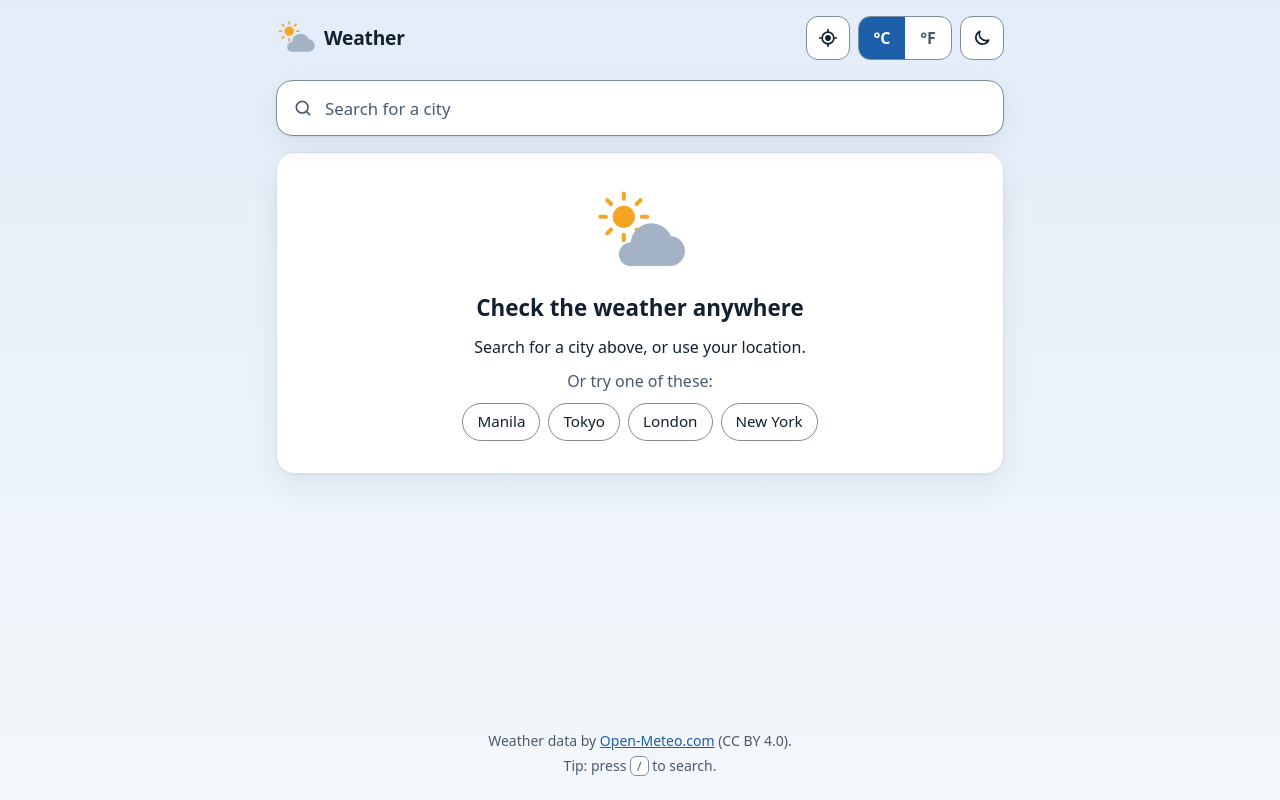
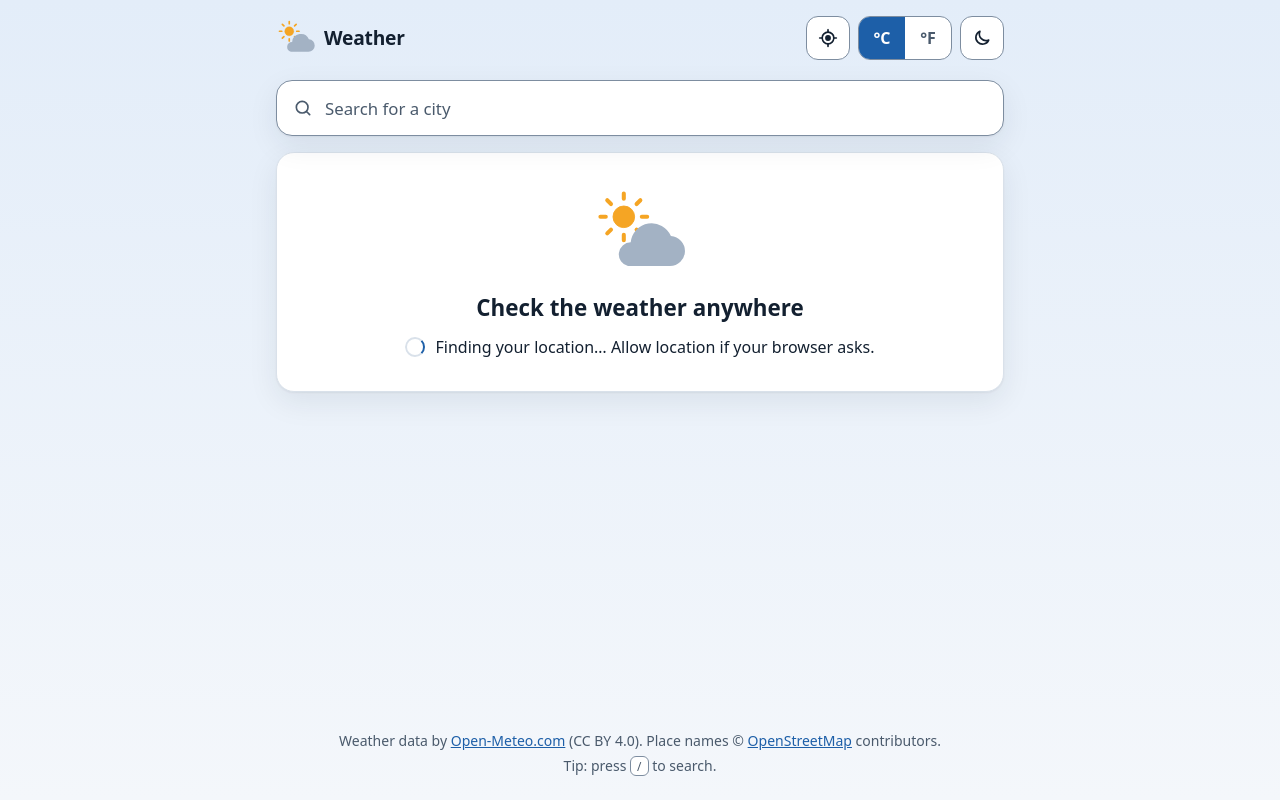
Before and after one commit to jcatibog014/weather_app, a Flask app: page / in a window 1280 px wide. Run offline with Flask 3, Linux system fonts and the light colour scheme.

Commit message:
Open with the weather at the visitor's location, named by town
- The welcome card no longer lists example cities. On start the app
  asks for the location and shows the weather there; if that fails it
  falls back to the last place, or the welcome card with a message.
- New /api/place: reverse geocoding through OpenStreetMap's Nominatim
  (User-Agent header, answers cached), so "my location" shows a town
  name like "Mandaluyong" instead of coordinates.
- A "Your location" badge on the weather card.
- Tests for parse_place, /api/place and reverse_geocode.

Co-Authored-By: Claude Opus 5.5 <noreply@anthropic.com>

```diff
--- a/weather/static/app.js
+++ b/weather/static/app.js
@@ -1,5 +1,6 @@
 // The weather page. It asks our own Flask API for data and draws it:
 //   /api/search?q=Manila            -> places for the search box
+//   /api/place?lat=..&lon=..        -> the town name for "my location"
 //   /api/weather?lat=..&lon=..      -> the weather now, the next 24 hours and 7 days
 // Much of this file is about the moments in between: loading, nothing
 // found, errors and being offline (see docs/PLAN.md for the list of states).
@@ -10,6 +11,7 @@
 
   const SEARCH_DELAY_MS = 300; // wait for a pause in typing, so we don't search on every key
   const REQUEST_TIMEOUT_MS = 15000; // a bit longer than the server's own wait for Open-Meteo
+  const PLACE_TIMEOUT_MS = 6000; // a town name is nice to have; don't hold the weather back for long
   const STALE_AFTER_MS = 10 * 60 * 1000; // refresh when the visitor comes back after 10 minutes
   const MAX_RECENT = 5;
   const MAX_FAVOURITES = 8;
@@ -64,6 +66,10 @@
     searchClear: byId("search-clear"),
     searchMessage: byId("search-message"),
     locate: byId("locate"),
+    welcomeStatus: byId("welcome-status"),
+    welcomeSpinner: byId("welcome-spinner"),
+    welcomeLocate: byId("welcome-locate"),
+    hereBadge: byId("here-badge"),
     unitButtons: document.querySelectorAll("[data-units]"),
     saved: byId("saved"),
     savedList: byId("saved-list"),
@@ -111,9 +117,13 @@
 
   const state = {
     units: "metric",
-    place: null, // the place we are showing or loading: {name, region, lat, lon, isMyLocation}
+    // The place we are showing or loading: {name, region, lat, lon}, plus
+    // isMyLocation for the visitor's own location, and unnamed when we
+    // couldn't find its town name.
+    place: null,
     shown: null, // what is on screen: {place, data, units, loadedAt}
     weatherRequest: null, // AbortController of the forecast request in flight
+    locateRequest: null, // AbortController while we look for the visitor's location
     searchRequest: null,
     searchTimer: 0,
     results: [], // places in the search list
@@ -172,8 +182,8 @@
 
   // GET a URL and return its JSON, or throw an ApiError with a message for people.
   // `signal` lets the caller cancel the request (a newer search replaces an older one).
-  async function fetchJSON(url, signal) {
-    const stopAfter = AbortSignal.timeout(REQUEST_TIMEOUT_MS);
+  async function fetchJSON(url, signal, timeoutMs) {
+    const stopAfter = AbortSignal.timeout(timeoutMs || REQUEST_TIMEOUT_MS);
     let response;
     try {
       response = await fetch(url, {
@@ -224,11 +234,6 @@
     if (uv < 8) return "High";
     if (uv < 11) return "Very high";
     return "Extreme";
-  }
-
-  function coordinates(lat, lon) {
-    return Math.abs(lat).toFixed(2) + "° " + (lat >= 0 ? "N" : "S") + ", " +
-      Math.abs(lon).toFixed(2) + "° " + (lon >= 0 ? "E" : "W");
   }
 
   // Open-Meteo's times are already in the place's own clock, like
@@ -340,6 +345,7 @@
   // ---------- Loading the weather ----------
 
   async function loadWeather(place) {
+    stopLocating(); // the visitor picked a place, so a slow location answer mustn't replace it
     if (state.weatherRequest) state.weatherRequest.abort(); // only the newest request counts
     const request = new AbortController();
     state.weatherRequest = request;
@@ -368,7 +374,7 @@
       showView("weather");
       announce(place.name + ": " + degrees(data.current.temperature) + ", " + data.current.condition.label + ".");
       save("weather.lastPlace", place);
-      if (!place.isMyLocation) addRecent(place);
+      if (!place.unnamed) addRecent(place);
     } catch (error) {
       if (request.signal.aborted) return; // a newer request took over and shows its own result
       if (refreshing) {
@@ -414,6 +420,7 @@
     document.body.dataset.mood = now.condition.mood;
     document.title = place.name + " · Weather";
 
+    el.hereBadge.hidden = !place.isMyLocation;
     el.placeName.textContent = place.name;
     el.placeRegion.textContent = place.region || "";
     el.placeRegion.hidden = !place.region;
@@ -510,7 +517,7 @@
 
   function renderFavourite() {
     const place = state.shown.place;
-    el.favourite.hidden = Boolean(place.isMyLocation); // "Your location" moves with you
+    el.favourite.hidden = Boolean(place.unnamed); // a star for "Your location" would mean nothing later
     const on = isFavourite(place);
     el.favourite.setAttribute("aria-pressed", String(on));
     el.favourite.title = on ? "Remove from favourites" : "Add to favourites";
@@ -750,40 +757,122 @@
 
   // ---------- My location ----------
 
-  function locationFailed(error) {
-    const message = error.code === error.PERMISSION_DENIED
-      ? "Location is blocked. You can still search for a city, or allow location for this site in your browser."
-      : "We couldn't find your location. Please search for a city instead.";
-    showNotice(message);
+  const LOCATION_BLOCKED = "Location is blocked, so we can't show your weather. Search for a city above, or allow location for this site in your browser.";
+  const LOCATION_NOT_FOUND = "We couldn't find your location. Search for a city above, or try again.";
+
+  // The welcome card's line: what is happening with the location.
+  function setWelcome(text, busy, canRetry) {
+    el.welcomeStatus.textContent = text;
+    el.welcomeSpinner.hidden = !busy;
+    el.welcomeLocate.hidden = busy || !canRetry || !("geolocation" in navigator);
+  }
+
+  function resetLocateButton() {
+    el.locate.classList.remove("is-busy");
+    el.locate.disabled = false;
+  }
+
+  // Forget a location search that is still running (the visitor chose another place).
+  function stopLocating() {
+    if (state.locateRequest) state.locateRequest.abort();
+    state.locateRequest = null;
+    resetLocateButton();
+  }
+
+  // Open-Meteo can't turn coordinates into a name, so our server asks
+  // OpenStreetMap. Without a name, the weather still works: "Your location".
+  async function nameOf(lat, lon, signal) {
+    const place = { name: "Your location", region: "", lat: lat, lon: lon, isMyLocation: true, unnamed: true };
+    try {
+      const found = await fetchJSON("/api/place?" + new URLSearchParams({ lat: lat, lon: lon }), signal, PLACE_TIMEOUT_MS);
+      return Object.assign(place, { name: found.name, region: found.region, unnamed: false });
+    } catch (error) {
+      return place;
+    }
+  }
+
+  // auto: true when the app does this by itself on start. Then a failure
+  // quietly falls back to the last place seen, or the welcome card.
+  function locateMe(auto) {
+    stopLocating();
+    const request = new AbortController();
+    state.locateRequest = request;
+    el.locate.classList.add("is-busy");
+    el.locate.disabled = true;
+    hideNotice();
+    if (!views.welcome.hidden) setWelcome("Finding your location… Allow location if your browser asks.", true);
+    announce("Finding your location…");
+
+    navigator.geolocation.getCurrentPosition(
+      async function (position) {
+        if (request.signal.aborted) return; // the visitor picked a city in the meantime
+        // 4 decimals is about 10 m: close enough for weather, and kinder to privacy in the URL.
+        const lat = Number(position.coords.latitude.toFixed(4));
+        const lon = Number(position.coords.longitude.toFixed(4));
+        showView("loading");
+        const place = await nameOf(lat, lon, request.signal);
+        if (request.signal.aborted) return;
+        state.locateRequest = null;
+        resetLocateButton();
+        loadWeather(place);
+      },
+      function (error) {
+        if (request.signal.aborted) return;
+        state.locateRequest = null;
+        resetLocateButton();
+        const blocked = error.code === error.PERMISSION_DENIED;
+        const message = blocked ? LOCATION_BLOCKED : LOCATION_NOT_FOUND;
+        if (auto) {
+          fallBack(message, !blocked);
+        } else if (!views.welcome.hidden) {
+          setWelcome(message, false, !blocked);
+        } else {
+          showNotice(message);
+        }
+      },
+      { timeout: 10000, maximumAge: 10 * 60 * 1000 }
+    );
+  }
+
+  // When the location can't be used on start: the last place seen, or the welcome card.
+  function fallBack(message, canRetry) {
+    const lastPlace = load("weather.lastPlace", null);
+    if (isPlace(lastPlace)) {
+      loadWeather(lastPlace);
+    } else {
+      showView("welcome");
+      setWelcome(message, false, canRetry);
+      announce(message);
+    }
+  }
+
+  async function startWithMyLocation() {
+    showView("welcome");
+    if (!("geolocation" in navigator)) {
+      fallBack("Search for a city above to see its weather.", false);
+      return;
+    }
+    // A browser that already said "no" would only say it again; don't ask.
+    let permission = "prompt";
+    try {
+      permission = (await navigator.permissions.query({ name: "geolocation" })).state;
+    } catch (e) {
+      // Older browsers can't tell us; just ask.
+    }
+    if (permission === "denied") {
+      fallBack(LOCATION_BLOCKED, false);
+    } else {
+      locateMe(true);
+    }
   }
 
   if ("geolocation" in navigator) {
     el.locate.hidden = false;
     el.locate.addEventListener("click", function () {
-      el.locate.classList.add("is-busy");
-      el.locate.disabled = true;
-      hideNotice();
-      announce("Finding your location…");
-
-      function done() {
-        el.locate.classList.remove("is-busy");
-        el.locate.disabled = false;
-      }
-
-      navigator.geolocation.getCurrentPosition(
-        function (position) {
-          done();
-          // 4 decimals is about 10 m: close enough for weather, and kinder to privacy in the URL.
-          const lat = Number(position.coords.latitude.toFixed(4));
-          const lon = Number(position.coords.longitude.toFixed(4));
-          loadWeather({ name: "Your location", region: coordinates(lat, lon), lat: lat, lon: lon, isMyLocation: true });
-        },
-        function (error) {
-          done();
-          locationFailed(error);
-        },
-        { timeout: 10000, maximumAge: 10 * 60 * 1000 }
-      );
+      locateMe(false);
+    });
+    el.welcomeLocate.addEventListener("click", function () {
+      locateMe(false);
     });
   }
 
@@ -791,7 +880,8 @@
 
   // The URL always names the place on screen, so it can be bookmarked or shared.
   function updateUrl(place) {
-    const params = new URLSearchParams({ name: place.name, lat: place.lat, lon: place.lon });
+    const params = new URLSearchParams({ lat: place.lat, lon: place.lon });
+    if (!place.unnamed) params.set("name", place.name);
     if (place.region) params.set("region", place.region);
     if (place.isMyLocation) params.set("here", "1");
     history.replaceState(null, "", "?" + params);
@@ -799,12 +889,15 @@
 
   function placeFromUrl() {
     const params = new URLSearchParams(window.location.search);
+    const here = params.get("here") === "1";
+    const name = params.get("name");
     const place = {
-      name: params.get("name") || "Selected place",
+      name: name || (here ? "Your location" : "Selected place"),
       region: params.get("region") || "",
       lat: parseFloat(params.get("lat")),
       lon: parseFloat(params.get("lon")),
-      isMyLocation: params.get("here") === "1",
+      isMyLocation: here,
+      unnamed: !name,
     };
     return isPlace(place) ? place : null;
   }
@@ -835,23 +928,16 @@
 
   // ---------- Start ----------
 
-  document.querySelectorAll("#welcome [data-lat]").forEach(function (button) {
-    button.addEventListener("click", function () {
-      const data = button.dataset;
-      loadWeather({ name: data.name, region: data.region, lat: Number(data.lat), lon: Number(data.lon) });
-    });
-  });
-
   setUnits(load("weather.units", "metric") === "imperial" ? "imperial" : "metric", false);
   updateOnline();
   renderSavedPlaces();
 
-  // A shared link wins, then the last place seen, else the welcome card.
-  const lastPlace = load("weather.lastPlace", null);
-  const startPlace = placeFromUrl() || (isPlace(lastPlace) ? lastPlace : null);
-  if (startPlace) {
-    loadWeather(startPlace);
+  // A shared link wins. Otherwise: where the visitor is now, then the last
+  // place seen, else the welcome card with a search box.
+  const linkedPlace = placeFromUrl();
+  if (linkedPlace) {
+    loadWeather(linkedPlace);
   } else {
-    showView("welcome");
+    startWithMyLocation();
   }
 })();
--- a/weather/static/style.css
+++ b/weather/static/style.css
@@ -413,7 +413,6 @@ button { font: inherit; }
 .saved { display: flex; align-items: center; flex-wrap: wrap; gap: 8px; margin-top: -4px; }
 
 .chips { display: flex; flex-wrap: wrap; gap: 8px; margin: 0; padding: 0; list-style: none; }
-.chips.centered { justify-content: center; }
 
 .chip {
   display: inline-flex;
@@ -480,6 +479,8 @@ button { font: inherit; }
 .message-card h1,
 .message-card h2 { font-size: 1.4rem; color: var(--text); margin: 0; }
 .message-card .button { margin-top: 6px; }
+.welcome-status { display: flex; align-items: center; justify-content: center; gap: 10px; max-width: 34rem; }
+.welcome-status .spinner { flex: none; margin: 0; }
 
 /* While new data loads, the old weather stays on screen, a little faded. */
 #weather { transition: opacity 0.2s; }
@@ -489,6 +490,16 @@ button { font: inherit; }
 
 .current-head { display: flex; align-items: flex-start; justify-content: space-between; gap: 12px; }
 .current-head h1 { font-size: 1.75rem; line-height: 1.2; letter-spacing: -0.01em; }
+
+.here-badge {
+  display: inline-flex;
+  align-items: center;
+  gap: 4px;
+  margin-bottom: 4px;
+  color: var(--accent);
+  font-size: 0.85rem;
+  font-weight: 700;
+}
 
 .favourite { flex: none; color: var(--muted); }
 .favourite[aria-pressed="true"] { color: var(--star); }
--- a/weather/templates/base.html
+++ b/weather/templates/base.html
@@ -38,7 +38,7 @@
   </main>
 
   <footer class="site-footer">
-    <p>Weather data by <a href="https://open-meteo.com/">Open-Meteo.com</a> (CC BY 4.0).</p>
+    <p>Weather data by <a href="https://open-meteo.com/">Open-Meteo.com</a> (CC BY 4.0). Place names © <a href="https://www.openstreetmap.org/copyright">OpenStreetMap</a> contributors.</p>
     {% block footer_extra %}{% endblock %}
   </footer>
   {% block scripts %}{% endblock %}
--- a/weather/templates/index.html
+++ b/weather/templates/index.html
@@ -57,18 +57,14 @@
     </section>
   </noscript>
 
-  {# ---------- State: first visit ---------- #}
+  {# ---------- State: first visit ----------
+     The app starts by looking for the visitor's location; this card says how
+     that is going, and stays if the location can't be used. #}
   <section class="card message-card" id="welcome" hidden>
     {{ icon("wx-partly-cloudy", class="wx-icon wx-big", size=96) }}
     <h1>Check the weather anywhere</h1>
-    <p>Search for a city above, or use your location.</p>
-    <p class="muted">Or try one of these:</p>
-    <ul class="chips centered">
-      <li><button type="button" class="chip" data-name="Manila" data-region="National Capital Region, Philippines" data-lat="14.6042" data-lon="120.9822">Manila</button></li>
-      <li><button type="button" class="chip" data-name="Tokyo" data-region="Tokyo, Japan" data-lat="35.6895" data-lon="139.6917">Tokyo</button></li>
-      <li><button type="button" class="chip" data-name="London" data-region="England, United Kingdom" data-lat="51.5085" data-lon="-0.1257">London</button></li>
-      <li><button type="button" class="chip" data-name="New York" data-region="New York, United States" data-lat="40.7143" data-lon="-74.006">New York</button></li>
-    </ul>
+    <p class="welcome-status"><span class="spinner" id="welcome-spinner" hidden></span><span id="welcome-status">Search for a city above.</span></p>
+    <button type="button" class="button" id="welcome-locate" hidden>{{ icon("i-locate", size=18) }} Use my location</button>
   </section>
 
   {# ---------- State: loading (grey blocks shaped like the real cards) ---------- #}
@@ -104,6 +100,7 @@
     <section class="card current" aria-labelledby="place-name">
       <div class="current-head">
         <div>
+          <p class="here-badge" id="here-badge" hidden>{{ icon("i-locate", size=14) }} Your location</p>
           <h1 id="place-name"></h1>
           <p class="muted" id="place-region"></p>
           <p class="muted" id="local-time"></p>
--- a/weather/views.py
+++ b/weather/views.py
@@ -13,8 +13,8 @@ Status codes the API uses:
 from flask import Blueprint, current_app, render_template, request
 
 from . import client
-from .parsing import parse_cities, parse_forecast
-from .validation import validate_search, validate_weather
+from .parsing import parse_cities, parse_forecast, parse_place
+from .validation import validate_coordinates, validate_search, validate_weather
 
 bp = Blueprint("weather", __name__)
 
@@ -56,6 +56,24 @@ def search():
     return {"query": data["q"], "results": results}
 
 
+@bp.get("/api/place")
+def place():
+    """The name of the town at lat/lon, for "my location"."""
+    data, errors = validate_coordinates(request.args)
+    if errors:
+        return {"errors": errors}, 400
+    try:
+        # Rounded to about 1 km: enough for a town name, and nearby visitors share the cache.
+        found = parse_place(client.reverse_geocode(round(data["lat"], 2), round(data["lon"], 2)))
+    except client.WeatherServiceError as error:
+        return service_error(error.kind)
+    except PARSE_ERRORS:
+        return service_error("bad_data")
+    if found is None:
+        return {"error": "There is no town or city here.", "kind": "not_found"}, 404
+    return found
+
+
 @bp.get("/api/weather")
 def weather():
     data, errors = validate_weather(request.args)
```
Also changed, not shown: AGENTS.md (+8 -5 lines), tests/conftest.py (+15 -0 lines), tests/fixtures/place.json (added, +1 -0 lines), tests/test_client.py (+30 -3 lines), tests/test_parsing.py (+29 -1 lines), tests/test_validation.py (+11 -1 lines), tests/test_views.py (+27 -0 lines), weather/client.py (+28 -2 lines), weather/parsing.py (+21 -0 lines), weather/validation.py (+12 -3 lines), README.md, 2 other files.
